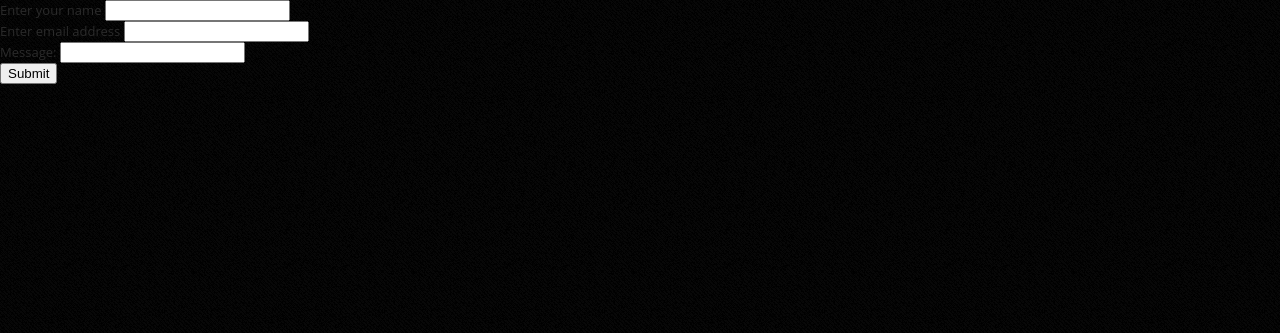
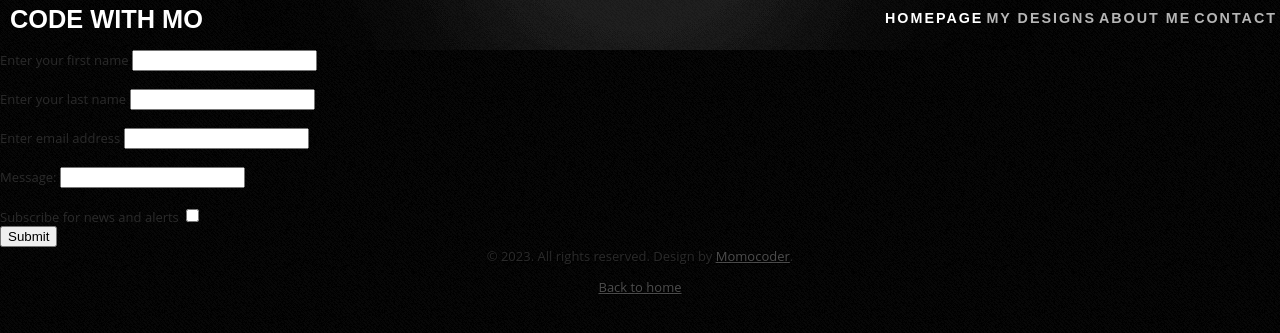
Before and after one commit to momocoder14/Simple-portfolio, a PHP site: page /contact.html in a window 1280 px wide. Shown: the top 333 px of the page. Run offline with PHP 8.4, Linux system fonts and the light colour scheme.

Commit message:
Updating header and footer

```diff
--- a/contact.html
+++ b/contact.html
@@ -8,19 +8,61 @@
     <link rel="shortcut icon" href="images/Logoicon.png" type="image/x-icon">
 </head>
 <body>
+    <!--Header-->
+    <section id="header" class="container">
+        <header id="logo">
+            <h1 id="title"><a href="/">Code With Mo</a></h1>
+            <nav id="menu">
+                <ul>
+                    <li class="active"><a href="/" accesskey="1" title="">Homepage</a></li>
+                    <li><a href="designs.html" accesskey="2" title="">My Designs</a></li>
+                    <li><a href="about.html" accesskey="3" title="">About Me</a></li>
+                    <li><a href="contact.html" accesskey="4" title="">Contact</a></li>
+                </ul>
+            </nav>
+        </header>
+    </section>
 
     <!--Form-->
 
     <section id="contactMe">
-        <label for="fullName">Enter your name </label>
-        <input type="text" id="fullName"><br>
-        <label for="email">Enter email address</label>
-        <input type="text" id="email"><br>
-        <label for="messageBox">Message:</label>
-        <input type="text" id="messageBox"><br>
-        <button>Submit</button>
+        <form action="">
+            <div>
+                <label for="fName">Enter your first name </label>
+                <input type="text" id="fullName">
+            </div>
+                <br>
+            <div>
+                <label for="lName">Enter your last name </label>
+                <input type="text" id="fullName">
+            </div>
+                <br>
+            <div>
+                <label for="email">Enter email address</label>
+                <input type="email" id="email">
+            </div>
+                <br>
+            <div>
+                <label for="messageBox">Message:</label>
+                <input type="text" id="messageBox">
+            </div>
+                <br>
+            <div>
+                <label for="subscriptionBox">Subscribe for news and alerts</label>
+                <input type="checkbox" id="subscriptionBox">
+            </div>
 
+            <button>Submit</button>
+        </form>
     </section>
 
+    <!--Footer-->
+    <section>
+        <footer id="copyright">
+            <p>&copy; 2023. All rights reserved. Design by <a href="about.html" rel="nofollow">Momocoder</a>.</p>
+            <a href="/"><P>Back to home</P></a>
+        </footer>
+        </section>
+        <script src="index.js"></script>
 </body>
 </html>
--- a/style.css
+++ b/style.css
@@ -6,15 +6,16 @@ body {
 	font-size: 13px;
 	color: #2B2B2B;
 }
+
+
 h1, h2, h3 {
 	margin: 0;
 	padding: 0;
 }
 
-p{
+p, ol, ul {
 	margin-top: 0px;
 }
-
 
 a {
 	color: #0000FF;
@@ -24,29 +25,37 @@ a:hover {
 	text-decoration: none;
 }
 
+
 hr {
 	display: none;
 }
 
-#header {
-	padding: 0px 50px;
-	margin: 0px auto;
-	width: auto;
-	height: 100px;
+
+/** HEADER */
+#header{
+	overflow: hidden;
+	width:100%;
+	height: 50px;
 	background: url(images/gradient-bg.png) no-repeat center top;
 }
 
+/** LOGO */
 
-#logo {
+#title {
 	float: left;
-	width: 250px;
-	height: 100px;
+	height: 50px;
+	margin-top: 5px;
+	margin-left: 10px;;
+
 }
-
+#logo{
+	width: 100%;
+	height: 50px;
+	margin: 0%;
+}
 
 #logo h1 a {
 	display: block;
-	line-height: 100px;
 	text-transform: uppercase;
 	text-decoration: none;
 	font-family: 'Archivo Narrow', sans-serif;
@@ -54,24 +63,26 @@ hr {
 	color: #FFFFFF;
 }
 
+/** MENU */
 
 #menu {
 	float: right;
-	width: auto;
-	height: 100px;
+	width: 50%;
+	height: 50px;
 }
 
 #menu ul {
 	float: right;
-	margin: 0px;
-	padding: 70px 0px 0px 0px;
+	margin-top:10px;
+	height: 50px;
 	list-style: none;
 	line-height: normal;
 }
 
 #menu li {
 	float: left;
-	margin-left: 3em;
+	margin-left: auto;
+	margin-right: 3px;
 }
 
 #menu a {
@@ -95,26 +106,22 @@ hr {
 }
 
 
+/* Footer */
 #footer {
 	overflow: hidden;
-	width: 900px;
-	padding: 70px 50px 50px 50px;
+	width: 100%;
 	background-color: #161616;
 	border-top: 6px solid #000000;
 }
-
 
 #footer p {
 	color: #4E4E4E;
 }
 
-
-
 #copyright
 {
 	overflow: hidden;
-	width: auto;
-	padding: 50px;
+	width: 100%;
 }
 
 #copyright p
@@ -127,3 +134,22 @@ hr {
 {
 	color: #4E4E4E;
 }
+.fa-brands.fa-github{
+	size:250px;
+	margin-right:10px;
+}
+.fa-brands.fa-linkedin{
+	color:dodgerblue;
+	size:250px;
+	margin-right:10px;
+}
+.fa-brands.fa-instagram{
+	color:rgb(186, 59, 89);
+	size:250px;
+	margin-right:10px;
+}
+.fa-brands.fa-twitter{
+	color: aqua;
+	size:250px;
+	margin-right:10px;
+}
```
Also changed, not shown: about.html (+22 -0 lines), designs.html (+22 -0 lines), index.html (+8 -4 lines).
